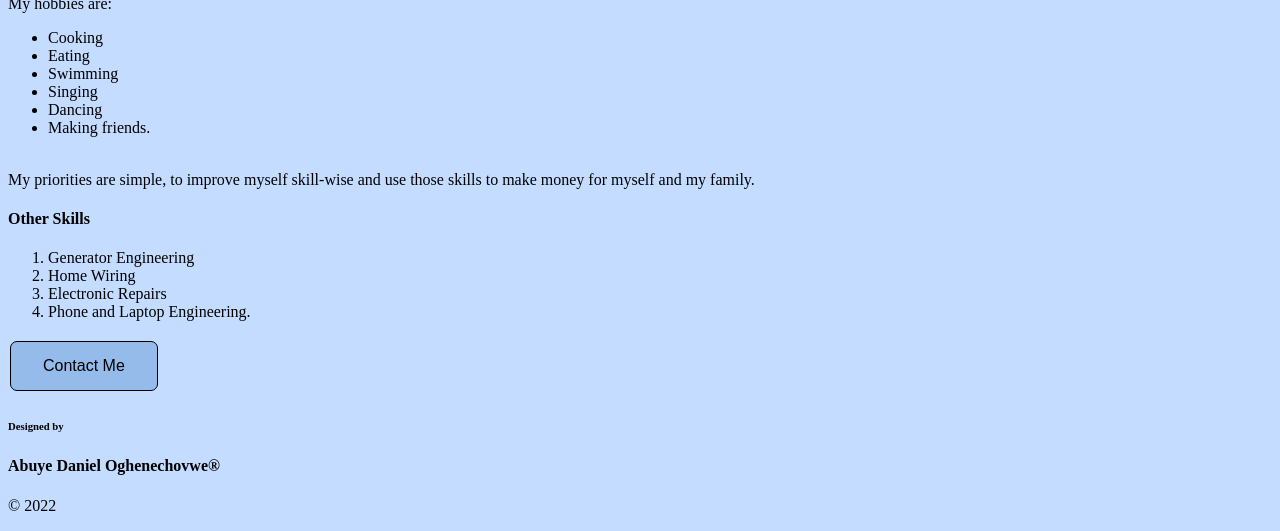
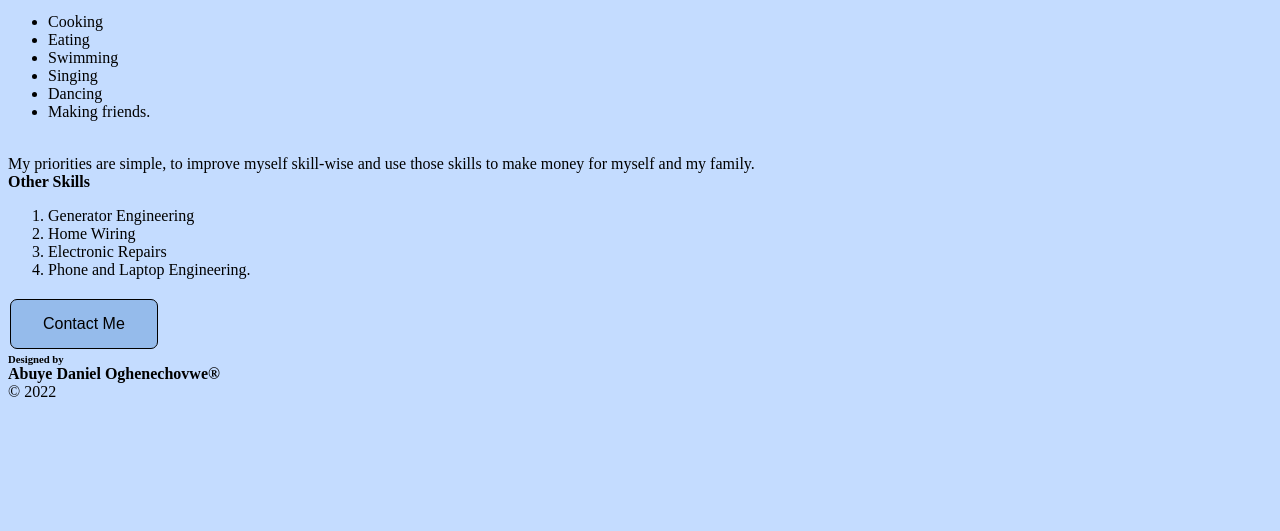
Before and after one commit to Abuyedaniel/About-page, a plain HTML site: page index.html in a window 1280 px wide. Shown: the part 430-961 px from the top of the page. After the commit the page ends 839 px from the top, so only its background shows below. Drawn offline with Linux system fonts and the light colour scheme.

Commit message:
final commit

```diff
--- a/index.html
+++ b/index.html
@@ -38,6 +38,10 @@
         }
         body{
             background-color: rgb(196, 220, 255);
+        }
+        footer h6, h4, p{
+            margin: 0%;
+            padding: 0%;
         }
     </style>
     <body>
```
